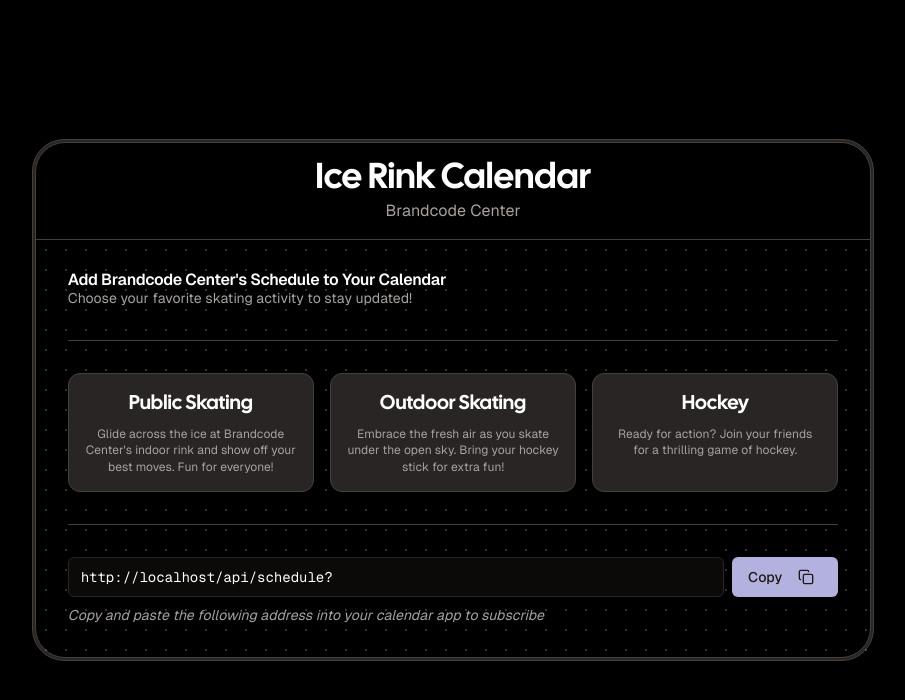
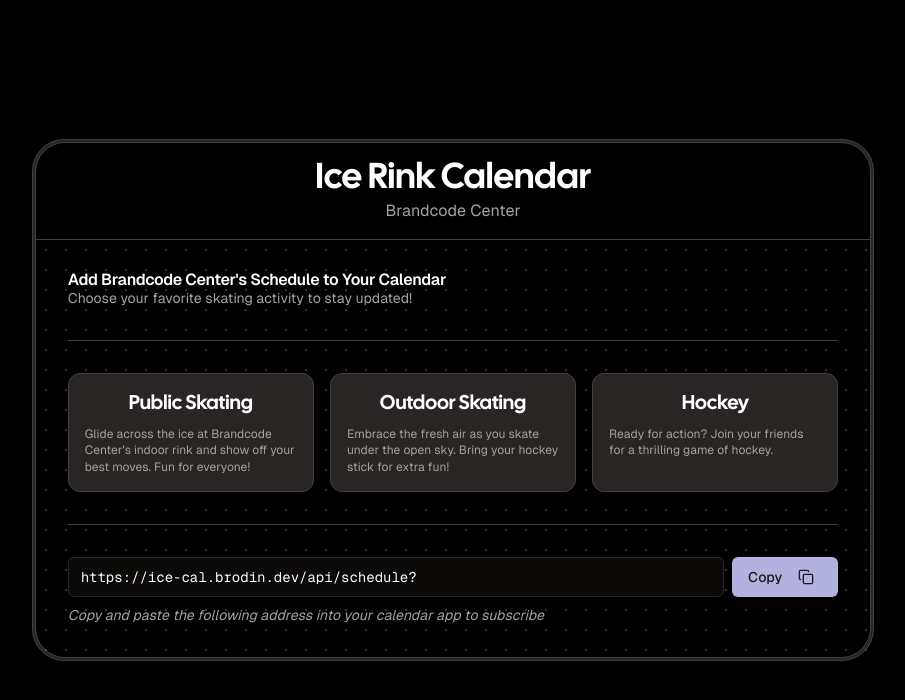
Before and after one commit to NathanBrodin/ice-cal, a Next.js app: page / in a window 1280 px wide. Shown: the top 700 px of the page, without its empty margins (187-1092 px from the left). Built offline with nearby package versions, Linux system fonts and the light colour scheme.

Commit message:
feat: move client page to searchParams

```diff
--- a/app/page.tsx
+++ b/app/page.tsx
@@ -1,29 +1,40 @@
-"use client";
-
 import { Button } from "@/components/ui/button";
 import { CopyIcon } from "@/components/ui/copy";
 import { Input } from "@/components/ui/input";
 import { Separator } from "@/components/ui/separator";
-import { ToggleGroup, ToggleGroupItem } from "@/components/ui/toggle-group";
 import { BookingType } from "@/lib/schedule";
-import { useEffect, useState } from "react";
+import Link from "next/link";
 
-export default function Home() {
-  const [selectedTypes, setSelectedTypes] = useState<BookingType[]>([]);
-  const [subscriptionUrl, setSubscriptionUrl] = useState("");
+type Props = {
+  searchParams: Promise<{ [key: string]: string | string[] | undefined }>;
+};
 
-  useEffect(() => {
-    // Update the subscription URL when selectedTypes changes
-    const baseUrl = `${window.location.origin}/api/schedule`;
+export default async function Home({ searchParams }: Props) {
+  const currSearchParams = await searchParams;
+
+  const selectedTypes = currSearchParams.type
+    ? (Array.isArray(currSearchParams.type)
+        ? currSearchParams.type
+        : [currSearchParams.type]
+      ).filter((type): type is BookingType =>
+        Object.values(BookingType).includes(type as BookingType),
+      )
+    : [];
+
+  const getUpdatedSearchParams = (type: BookingType) => {
+    const params = new URLSearchParams();
+    const newTypes = selectedTypes.includes(type)
+      ? selectedTypes.filter((t) => t !== type)
+      : [...selectedTypes, type];
+
+    newTypes.forEach((t) => params.append("type", t));
+    return params.toString();
+  };
+
+  function displaySearchParams() {
     const params = new URLSearchParams();
     selectedTypes.forEach((type) => params.append("type", type));
-    setSubscriptionUrl(`${baseUrl}?${params.toString()}`);
-  }, [selectedTypes]);
-
-  function handleCopy() {
-    if (typeof navigator !== "undefined") {
-      navigator.clipboard.writeText(subscriptionUrl);
-    }
+    return "https://ice-cal.brodin.dev/api/schedule?" + params.toString();
   }
 
   return (
@@ -46,59 +57,52 @@ export default function Home() {
               </p>
             </div>
             <Separator className="bg-stone-700 z-10" />
-            <ToggleGroup
-              type="multiple"
-              className="z-10"
-              value={selectedTypes}
-              onValueChange={(value: BookingType[]) => {
-                if (value) setSelectedTypes(value);
-              }}
-            >
-              <ToggleGroupItem
-                value="Public Skating"
-                className="rounded-xl border border-stone-700 bg-stone-800 flex flex-col items-center p-4 transition-colors hover:bg-stone-700 focus-visible:outline-none focus-visible:ring-2 focus-visible:ring-ring focus-visible:ring-offset-2 disabled:pointer-events-none disabled:opacity-50  data-[state=on]:ring-1 data-[state=on]:ring-[#b3b1de] data-[state=on]:bg-stone-700 "
+            <div className="grid grid-cols-3 gap-4 z-10">
+              <Link
+                href={`?${getUpdatedSearchParams(BookingType.PUBLIC_SKATING)}`}
+                className={`rounded-xl border border-stone-700 bg-stone-800 flex flex-col items-center p-4 transition-colors hover:bg-stone-700
+                        ${selectedTypes.includes(BookingType.PUBLIC_SKATING) ? "ring-1 ring-[#b3b1de] bg-stone-700" : ""}`}
               >
                 <h3 className="font-display text-xl mb-2">Public Skating</h3>
                 <p className="text-xs font-normal leading-snug text-stone-400">
                   Glide across the ice at Brandcode Center&apos;s indoor rink
                   and show off your best moves. Fun for everyone!
                 </p>
-              </ToggleGroupItem>
-              <ToggleGroupItem
-                value="Outdoor Skating"
-                className="rounded-xl border border-stone-700 bg-stone-800 flex flex-col items-center p-4 transition-colors hover:bg-stone-700 focus-visible:outline-none focus-visible:ring-2 focus-visible:ring-ring focus-visible:ring-offset-2 disabled:pointer-events-none disabled:opacity-50  data-[state=on]:ring-1 data-[state=on]:ring-[#b3b1de] data-[state=on]:bg-stone-700 "
+              </Link>
+              <Link
+                href={`?${getUpdatedSearchParams(BookingType.OUTDOOR_SKATING)}`}
+                className={`rounded-xl border border-stone-700 bg-stone-800 flex flex-col items-center p-4 transition-colors hover:bg-stone-700
+                        ${selectedTypes.includes(BookingType.OUTDOOR_SKATING) ? "ring-1 ring-[#b3b1de] bg-stone-700" : ""}`}
               >
                 <h3 className="font-display text-xl mb-2">Outdoor Skating</h3>
                 <p className="text-xs font-normal leading-snug text-stone-400">
                   Embrace the fresh air as you skate under the open sky. Bring
                   your hockey stick for extra fun!
                 </p>
-              </ToggleGroupItem>
-              <ToggleGroupItem
-                value="Hockey"
-                className="rounded-xl border border-stone-700 bg-stone-800 flex flex-col items-center p-4 transition-colors hover:bg-stone-700 focus-visible:outline-none focus-visible:ring-2 focus-visible:ring-ring focus-visible:ring-offset-2 disabled:pointer-events-none disabled:opacity-50  data-[state=on]:ring-1 data-[state=on]:ring-[#b3b1de] data-[state=on]:bg-stone-700 "
+              </Link>
+
+              <Link
+                href={`?${getUpdatedSearchParams(BookingType.HOCKEY)}`}
+                className={`rounded-xl border border-stone-700 bg-stone-800 flex flex-col items-center p-4 transition-colors hover:bg-stone-700
+                        ${selectedTypes.includes(BookingType.HOCKEY) ? "ring-1 ring-[#b3b1de] bg-stone-700" : ""}`}
               >
                 <h3 className="font-display text-xl mb-2">Hockey</h3>
                 <p className="text-xs font-normal leading-snug text-stone-400">
                   Ready for action? Join your friends for a thrilling game of
                   hockey.
                 </p>
-              </ToggleGroupItem>
-            </ToggleGroup>
+              </Link>
+            </div>
             <Separator className="bg-stone-700 z-10" />
             <div className="z-10 w-full flex flex-col gap-2 ">
               <div className="flex w-full  items-end space-x-2">
                 <Input
                   type="text"
-                  value={subscriptionUrl}
+                  value={displaySearchParams()}
                   readOnly
                   className="w-full flex-1 focus-visible:ring-none font-mono"
                 />
-                <Button
-                  onClick={handleCopy}
-                  type="button"
-                  className="bg-[#b3b1de]"
-                >
+                <Button type="button" className="bg-[#b3b1de]">
                   Copy <CopyIcon />
                 </Button>
               </div>
--- a/components/ui/card.tsx
+++ /dev/null
@@ -1,79 +0,0 @@
-import * as React from "react"
-
-import { cn } from "@/lib/utils"
-
-const Card = React.forwardRef<
-  HTMLDivElement,
-  React.HTMLAttributes<HTMLDivElement>
->(({ className, ...props }, ref) => (
-  <div
-    ref={ref}
-    className={cn(
-      "rounded-lg border bg-card text-card-foreground shadow-sm",
-      className
-    )}
-    {...props}
-  />
-))
-Card.displayName = "Card"
-
-const CardHeader = React.forwardRef<
-  HTMLDivElement,
-  React.HTMLAttributes<HTMLDivElement>
->(({ className, ...props }, ref) => (
-  <div
-    ref={ref}
-    className={cn("flex flex-col space-y-1.5 p-6", className)}
-    {...props}
-  />
-))
-CardHeader.displayName = "CardHeader"
-
-const CardTitle = React.forwardRef<
-  HTMLDivElement,
-  React.HTMLAttributes<HTMLDivElement>
->(({ className, ...props }, ref) => (
-  <div
-    ref={ref}
-    className={cn(
-      "text-2xl font-semibold leading-none tracking-tight",
-      className
-    )}
-    {...props}
-  />
-))
-CardTitle.displayName = "CardTitle"
-
-const CardDescription = React.forwardRef<
-  HTMLDivElement,
-  React.HTMLAttributes<HTMLDivElement>
->(({ className, ...props }, ref) => (
-  <div
-    ref={ref}
-    className={cn("text-sm text-muted-foreground", className)}
-    {...props}
-  />
-))
-CardDescription.displayName = "CardDescription"
-
-const CardContent = React.forwardRef<
-  HTMLDivElement,
-  React.HTMLAttributes<HTMLDivElement>
->(({ className, ...props }, ref) => (
-  <div ref={ref} className={cn("p-6 pt-0", className)} {...props} />
-))
-CardContent.displayName = "CardContent"
-
-const CardFooter = React.forwardRef<
-  HTMLDivElement,
-  React.HTMLAttributes<HTMLDivElement>
->(({ className, ...props }, ref) => (
-  <div
-    ref={ref}
-    className={cn("flex items-center p-6 pt-0", className)}
-    {...props}
-  />
-))
-CardFooter.displayName = "CardFooter"
-
-export { Card, CardHeader, CardFooter, CardTitle, CardDescription, CardContent }
--- a/components/ui/toggle-group.tsx
+++ /dev/null
@@ -1,53 +0,0 @@
-"use client";
-
-import * as React from "react";
-import * as ToggleGroupPrimitive from "@radix-ui/react-toggle-group";
-import { type VariantProps } from "class-variance-authority";
-
-import { cn } from "@/lib/utils";
-import { toggleVariants } from "@/components/ui/toggle";
-
-const ToggleGroupContext = React.createContext<
-  VariantProps<typeof toggleVariants>
->({
-  size: "default",
-  variant: "default",
-});
-
-const ToggleGroup = React.forwardRef<
-  React.ElementRef<typeof ToggleGroupPrimitive.Root>,
-  React.ComponentPropsWithoutRef<typeof ToggleGroupPrimitive.Root> &
-    VariantProps<typeof toggleVariants>
->(({ className, variant, size, children, ...props }, ref) => (
-  <ToggleGroupPrimitive.Root
-    ref={ref}
-    className={cn("grid grid-cols-3 gap-4", className)}
-    {...props}
-  >
-    <ToggleGroupContext.Provider value={{ variant, size }}>
-      {children}
-    </ToggleGroupContext.Provider>
-  </ToggleGroupPrimitive.Root>
-));
-
-ToggleGroup.displayName = ToggleGroupPrimitive.Root.displayName;
-
-const ToggleGroupItem = React.forwardRef<
-  React.ElementRef<typeof ToggleGroupPrimitive.Item>,
-  React.ComponentPropsWithoutRef<typeof ToggleGroupPrimitive.Item> &
-    VariantProps<typeof toggleVariants>
->(({ className, children, ...props }, ref) => {
-  return (
-    <ToggleGroupPrimitive.Item
-      ref={ref}
-      className={cn(className, "")}
-      {...props}
-    >
-      {children}
-    </ToggleGroupPrimitive.Item>
-  );
-});
-
-ToggleGroupItem.displayName = ToggleGroupPrimitive.Item.displayName;
-
-export { ToggleGroup, ToggleGroupItem };
--- a/components/ui/toggle.tsx
+++ /dev/null
@@ -1,45 +0,0 @@
-"use client"
-
-import * as React from "react"
-import * as TogglePrimitive from "@radix-ui/react-toggle"
-import { cva, type VariantProps } from "class-variance-authority"
-
-import { cn } from "@/lib/utils"
-
-const toggleVariants = cva(
-  "inline-flex items-center justify-center rounded-md text-sm font-medium ring-offset-background transition-colors hover:bg-muted hover:text-muted-foreground focus-visible:outline-none focus-visible:ring-2 focus-visible:ring-ring focus-visible:ring-offset-2 disabled:pointer-events-none disabled:opacity-50 data-[state=on]:bg-accent data-[state=on]:text-accent-foreground [&_svg]:pointer-events-none [&_svg]:size-4 [&_svg]:shrink-0 gap-2",
-  {
-    variants: {
-      variant: {
-        default: "bg-transparent",
-        outline:
-          "border border-input bg-transparent hover:bg-accent hover:text-accent-foreground",
-      },
-      size: {
-        default: "h-10 px-3 min-w-10",
-        sm: "h-9 px-2.5 min-w-9",
-        lg: "h-11 px-5 min-w-11",
-      },
-    },
-    defaultVariants: {
-      variant: "default",
-      size: "default",
-    },
-  }
-)
-
-const Toggle = React.forwardRef<
-  React.ElementRef<typeof TogglePrimitive.Root>,
-  React.ComponentPropsWithoutRef<typeof TogglePrimitive.Root> &
-    VariantProps<typeof toggleVariants>
->(({ className, variant, size, ...props }, ref) => (
-  <TogglePrimitive.Root
-    ref={ref}
-    className={cn(toggleVariants({ variant, size, className }))}
-    {...props}
-  />
-))
-
-Toggle.displayName = TogglePrimitive.Root.displayName
-
-export { Toggle, toggleVariants }
--- a/package.json
+++ b/package.json
@@ -11,8 +11,6 @@
   "dependencies": {
     "@radix-ui/react-separator": "^1.1.0",
     "@radix-ui/react-slot": "^1.1.0",
-    "@radix-ui/react-toggle": "^1.1.0",
-    "@radix-ui/react-toggle-group": "^1.1.0",
     "cheerio": "^1.0.0",
     "class-variance-authority": "^0.7.0",
     "clsx": "^2.1.1",
```
Also changed, not shown: 1 other file (tests, documents, lock files or other folders).
